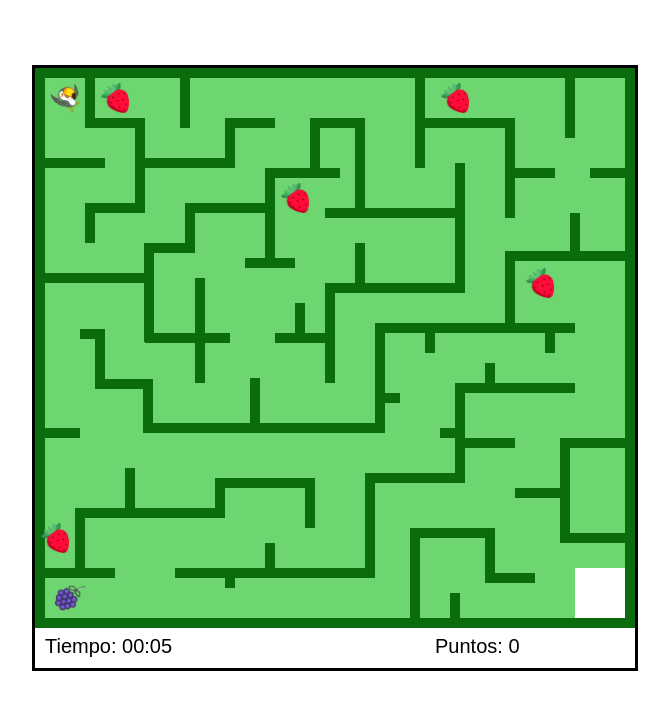
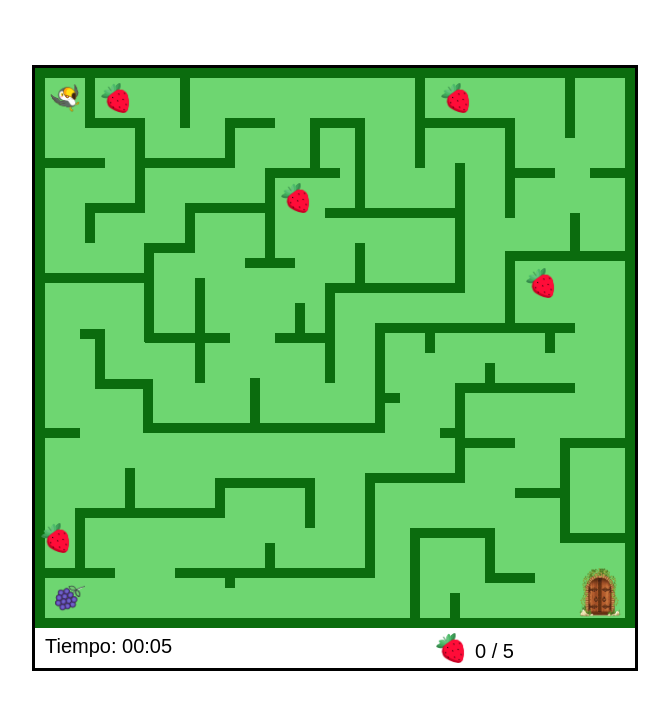
Before and after one commit to jonathanj20/laberinto-canvas-html, a plain HTML site: page index.html in a window 1280 px wide. Shown: the whole page, without its empty margins (305-974 px from the left). Drawn offline with Linux system fonts and the light colour scheme.

Commit message:
se puso como meta una puerta, se le agregó sonido al tocar una fruta y se la pariencia del puntaje

```diff
--- a/index.html
+++ b/index.html
@@ -10,6 +10,7 @@
     <audio src="musica-sonido/musica.mp3" id="musicaAmbiental" preload="auto"></audio>
     <audio src="musica-sonido/donkey-kong-levels.mp3" id="sonidoFinal"></audio>
     <audio src="musica-sonido/teletransportacion.mp3" id="teletransportacion"></audio>
+    <audio src="musica-sonido/mario-coin.mp3" id="sonidoFrutas"></audio>
     <style>
         body{
             min-height: 90vh;
--- a/laberinto.js
+++ b/laberinto.js
@@ -3,15 +3,17 @@ const ctx = canvas.getContext('2d');
 let posicionX = 15, posicionY = 15, oldX=0, oldY=0, w = 30, h = 30, xMora=20, yMora=515;
 let toco = false, gano = false, tocoFresa = false;
 let arregloMuros = [], arregloFrutas =  [];
-let tucan = new Image(), fresa = new Image(), mora = new Image();
+let tucan = new Image(), fresa = new Image(), mora = new Image(), puerta = new Image();
 const musica = document.getElementById('musicaAmbiental');
 const sonidoMeta = document.getElementById('sonidoFinal');
 const sonidoTeletransportacion = document.getElementById('teletransportacion');
+const sonidoFrutas = document.getElementById('sonidoFrutas');
 let tiempoTotalSegundos = 0, puntuacion = 0;
 
 mora.src = 'iconos/mora.png';
 tucan.src = 'iconos/feliz.png'
 fresa.src = 'iconos/fresa.png'
+puerta.src = 'iconos/puerta.png'
 
 //clase para crear muros
 class Muro {
@@ -246,13 +248,11 @@ function verificarColisionMuro(){
 
 function verificarColisionFresa(){
     for(let i = 0; i < arregloFrutas.length; i++){
-        for (let i = 0; i < arregloFrutas.length; i++) {
-            if (arregloFrutas[i].estaTocandoFresa()) {
-                console.log('tocó la fruta');
-                arregloFrutas.splice(i, 1); // Elimina la fruta del arreglo
-                puntuacion++;
-                break;
-            }
+        if (arregloFrutas[i].estaTocandoFresa()) {
+            sonidoFrutas.play();
+            arregloFrutas.splice(i, 1); // Elimina la fruta del arreglo
+            puntuacion++;
+            break;
         }
     }
 }
@@ -260,8 +260,7 @@ function verificarColisionFresa(){
 function llegoMeta(){
     let t_x = 540, t_y = 500, t_w = 50, t_h = 50;
 
-    ctx.fillStyle = '#fff';
-    ctx.fillRect(t_x, t_y, t_w, t_h);
+    ctx.drawImage(puerta, t_x, t_y, t_w, t_h)
 
     if(posicionX < t_x + t_w && posicionX + w > t_x && posicionY < t_y + t_h && posicionY + h > t_y){
         sonidoMeta.play();
@@ -272,16 +271,18 @@ function llegoMeta(){
 function puntaje(){
     ctx.fillStyle = '#000';
     ctx.font = '20px Arial';
-    ctx.fillText(`Puntos: ${puntuacion}`, 400, 585);
+    ctx.fillText(`${puntuacion} / 5`, 440, 590);
+    ctx.drawImage(fresa, 400, 565, 30, 30);
 }
 
-//este evento se está usando para reproducir la música cuando cargue la página
+//este evento se está usando para ejecutar funciones cuando se termine de cargar la página
 window.addEventListener('load', () => {
     musica.play();
     pintarMapa();
     dibujarTucan()
     llegoMeta();
     dibujarMora();
+    setInterval(actualizarCronometro, 1000); // Actualiza cada segundo
 });
 
 //este evento se está usando para reproducir la música de nuevo cuando termine
@@ -319,8 +320,3 @@ function actualizarCronometro() {
         puntaje();
     }
 }
-
-// Iniciar el cronómetro cuando se cargue la página
-window.addEventListener('load', () => {
-    setInterval(actualizarCronometro, 1000); // Actualiza cada segundo
-});
```
Also changed, not shown: iconos/puerta.png (added), 1 other file.
